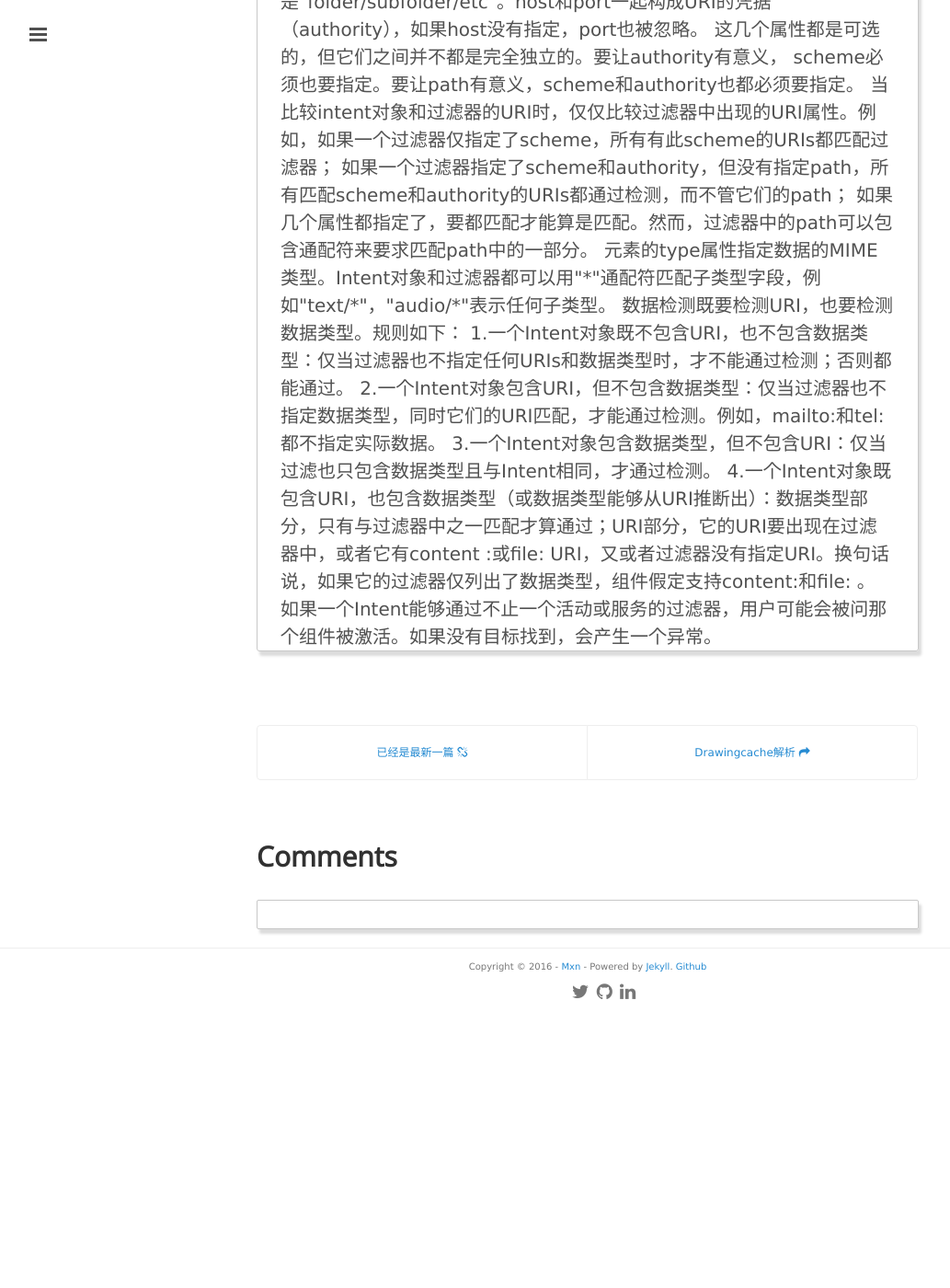
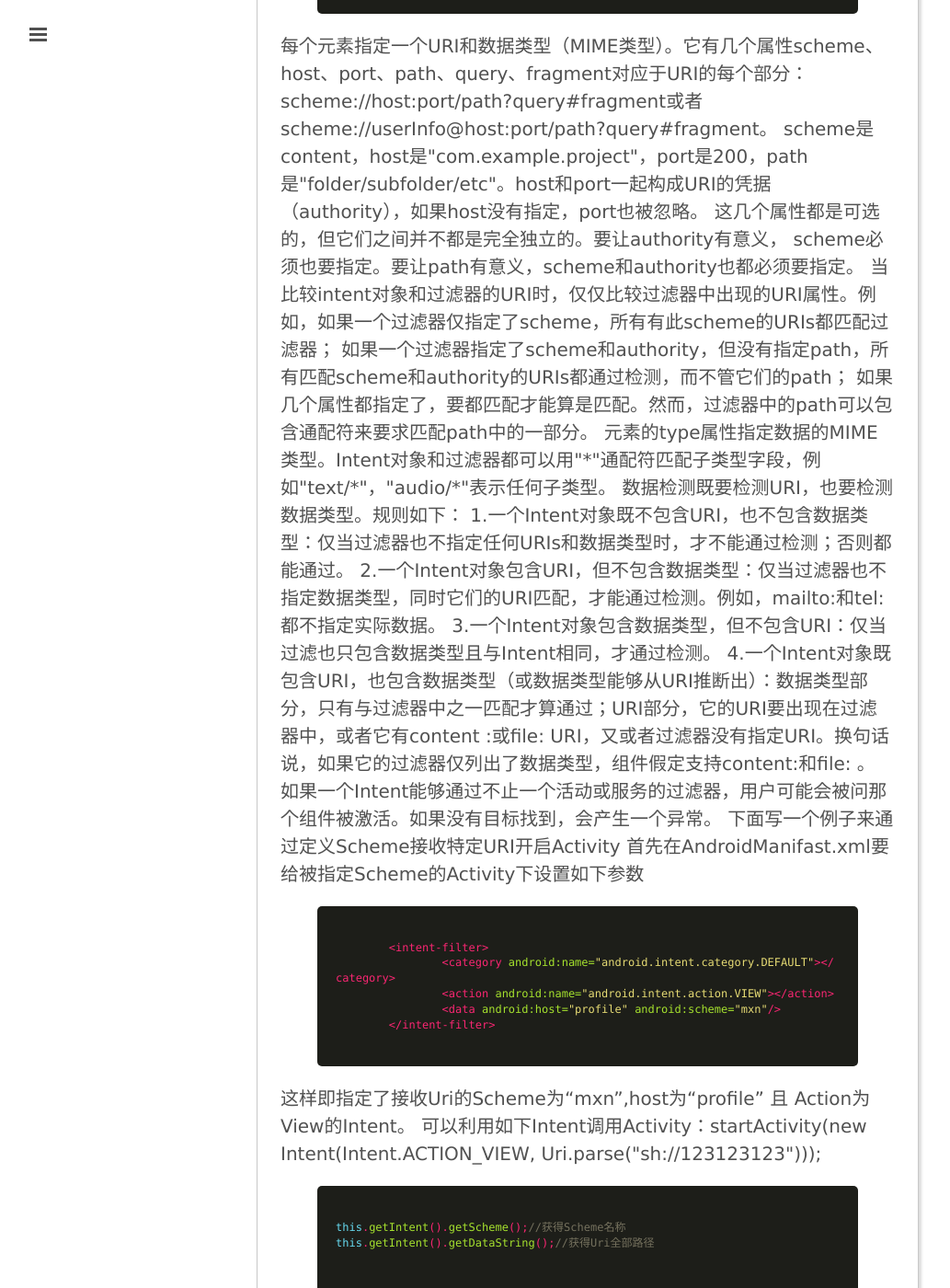
Before and after one commit to mxn21/mxn21.github.io, a Jekyll site: the page built from _posts/2016-1-29-TextView超链接实现方式总结.md, in a window 1280 px wide and 1400 px high, scrolled down 5970 px. Shown: the whole window at 92% size, without its empty margins (1-1034 px from the left). Built offline with Jekyll 4.4.1, drawn with Linux system fonts in a browser that asks for light colours; Markdown is read by kramdown in place of the engine named in the settings; comment, search, counter and statistics services are not loaded; before the commit the page ends 7073 px from its top, so only the background shows below that; some of the changed text lies outside the part shown.

Commit message:
23534534

```diff
--- a/_posts/2016-1-29-TextView超链接实现方式总结.md
+++ b/_posts/2016-1-29-TextView超链接实现方式总结.md
@@ -253,11 +253,13 @@
 
 类似的，清单文件中的<intent-filter>元素以<data>子元素列出数据，例如：
 
+      {% highlight xml %}
 <intent-filter>
     <data android:mimeType="video/mpeg" android:scheme="http" />
     <data android:mimeType="audio/mpeg" android:scheme="http" />
     . . .
 </intent-filter>
+     {% endhighlight %}
 
 每个<data>元素指定一个URI和数据类型（MIME类型）。它有几个属性scheme、host、port、path、query、fragment对应于URI的每个部分：
 scheme://host:port/path?query#fragment或者scheme://userInfo@host:port/path?query#fragment。
@@ -280,3 +282,26 @@
 4.一个Intent对象既包含URI，也包含数据类型（或数据类型能够从URI推断出）：数据类型部分，只有与过滤器中之一匹配才算通过；URI部分，它的URI要出现在过滤器中，或者它有content
 :或file: URI，又或者过滤器没有指定URI。换句话说，如果它的过滤器仅列出了数据类型，组件假定支持content:和file: 。
 如果一个Intent能够通过不止一个活动或服务的过滤器，用户可能会被问那个组件被激活。如果没有目标找到，会产生一个异常。
+
+
+下面写一个例子来通过定义Scheme接收特定URI开启Activity
+
+首先在AndroidManifast.xml要给被指定Scheme的Activity下设置如下参数
+
+      {% highlight xml %}
+        <intent-filter>
+                <category android:name="android.intent.category.DEFAULT"></category>
+                <action android:name="android.intent.action.VIEW"></action>
+                <data android:host="profile" android:scheme="mxn"/>
+        </intent-filter>
+      {% endhighlight %}
+
+这样即指定了接收Uri的Scheme为“mxn”,host为“profile” 且 Action为View的Intent。
+可以利用如下Intent调用Activity：startActivity(new Intent(Intent.ACTION_VIEW, Uri.parse("sh://123123123")));
+
+
+      {% highlight java %}
+this.getIntent().getScheme();//获得Scheme名称
+this.getIntent().getDataString();//获得Uri全部路径
+
+      {% endhighlight %}
```
